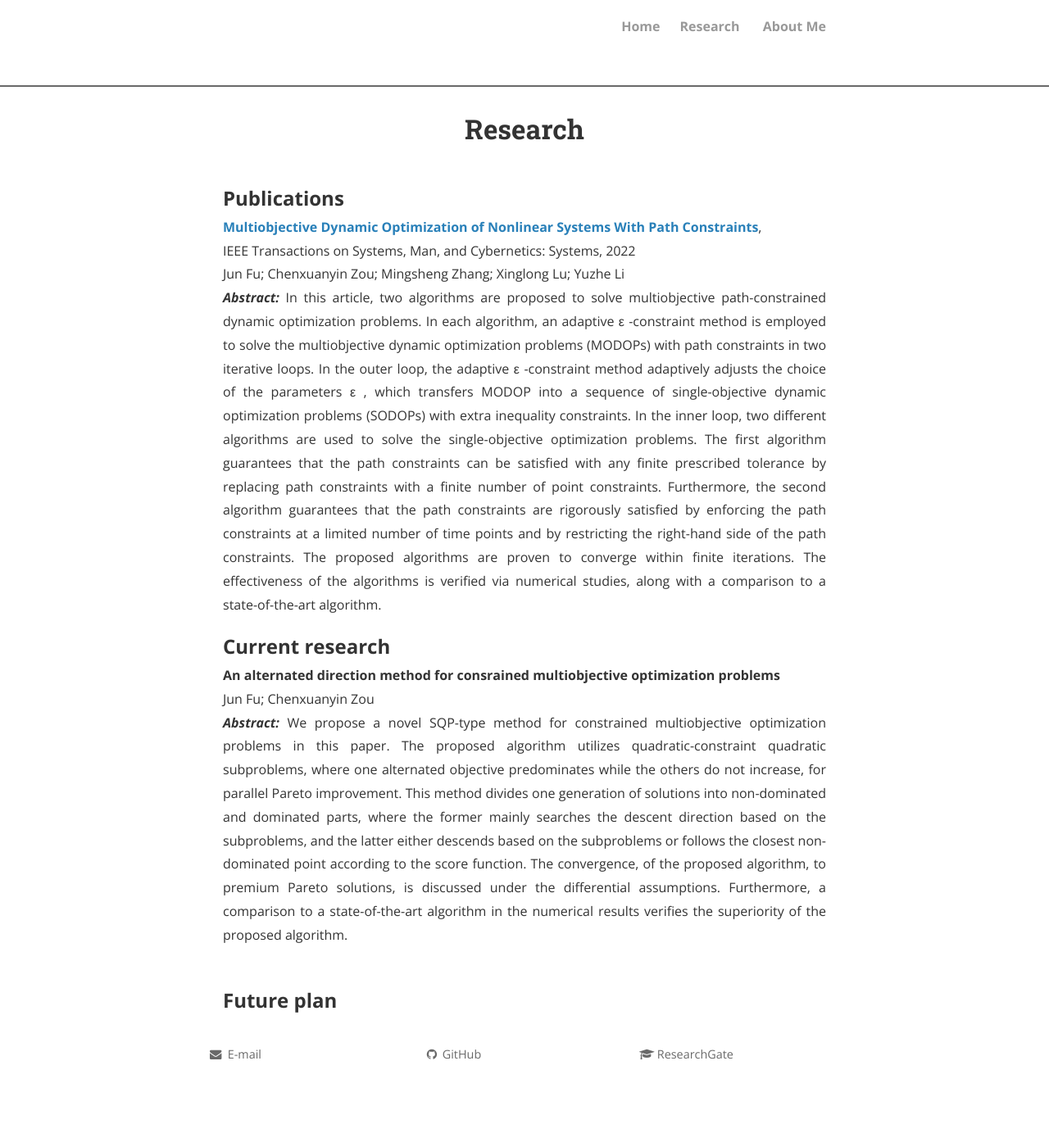
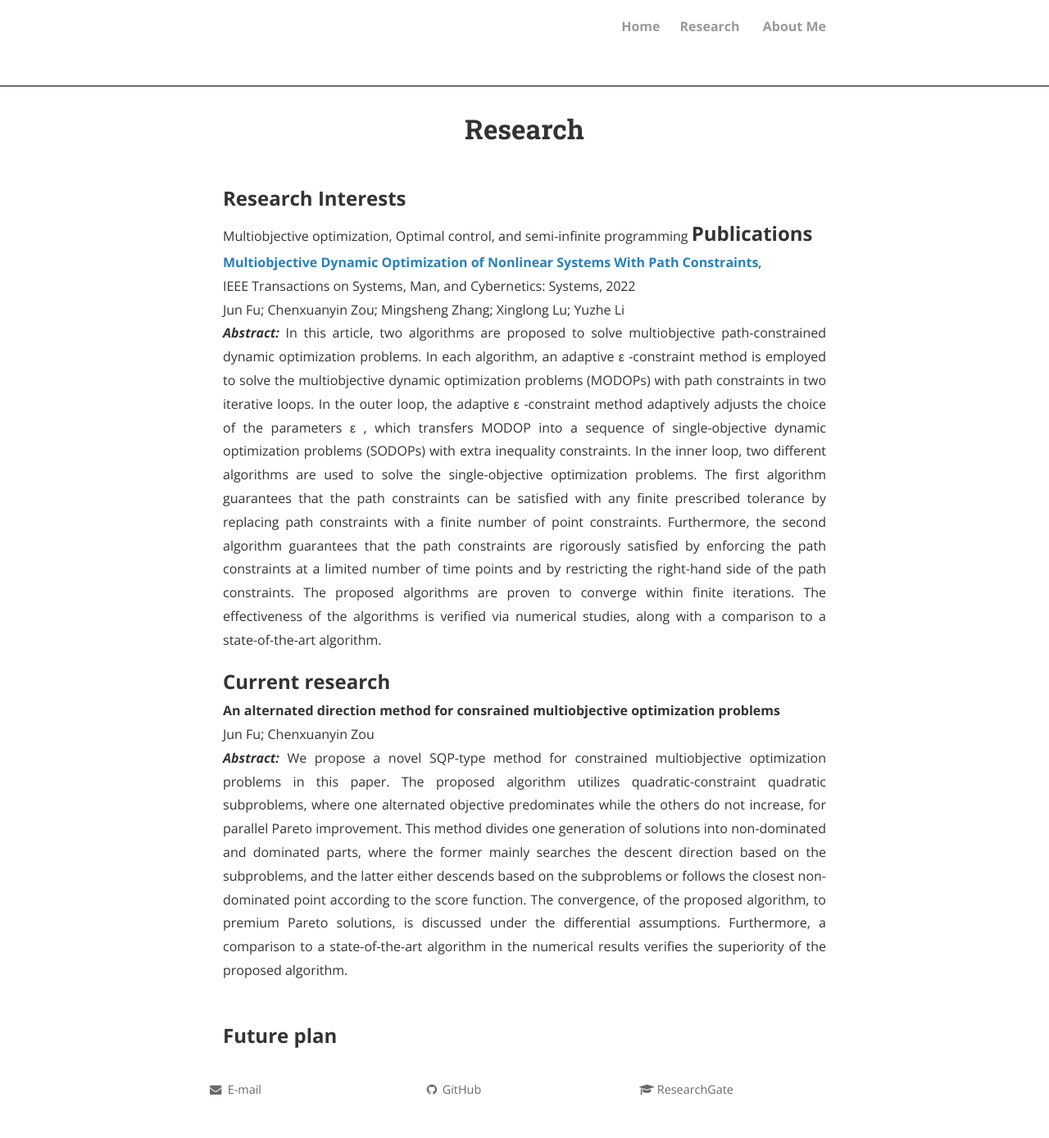
Before and after one commit to zcxy-academic/zcxy-academic.github.io, a Jekyll site: the page built from research.html, in a window 1280 px wide. Shown: the whole page at 82% size. Built offline with Jekyll 4.4.1, drawn with Linux system fonts in a browser that asks for light colours; nearby versions of some CDN libraries; comment, search, counter and statistics services are not loaded; a style sheet for code colours, icons or effects is not loaded; before the commit the page ends 1346 px from its top, so only the background shows below that.

Commit message:
Update research.html

```diff
--- a/research.html
+++ b/research.html
@@ -3,6 +3,9 @@ layout: page
 title: Research
 permalink: /research/
 ---
+
+<font size="+2"><strong>Research Interests</strong></font><br>
+Multiobjective optimization, Optimal control, and semi-infinite programming
 
 <font size="+2"><strong> Publications</strong></font><br>
 <strong><a href="https://ieeexplore.ieee.org/document/9888236">Multiobjective Dynamic Optimization of Nonlinear Systems With Path Constraints</a></strong>, <br>IEEE Transactions on Systems, Man, and Cybernetics: Systems, 2022<br>Jun Fu; Chenxuanyin Zou; Mingsheng Zhang; Xinglong Lu; Yuzhe Li<br>
```
